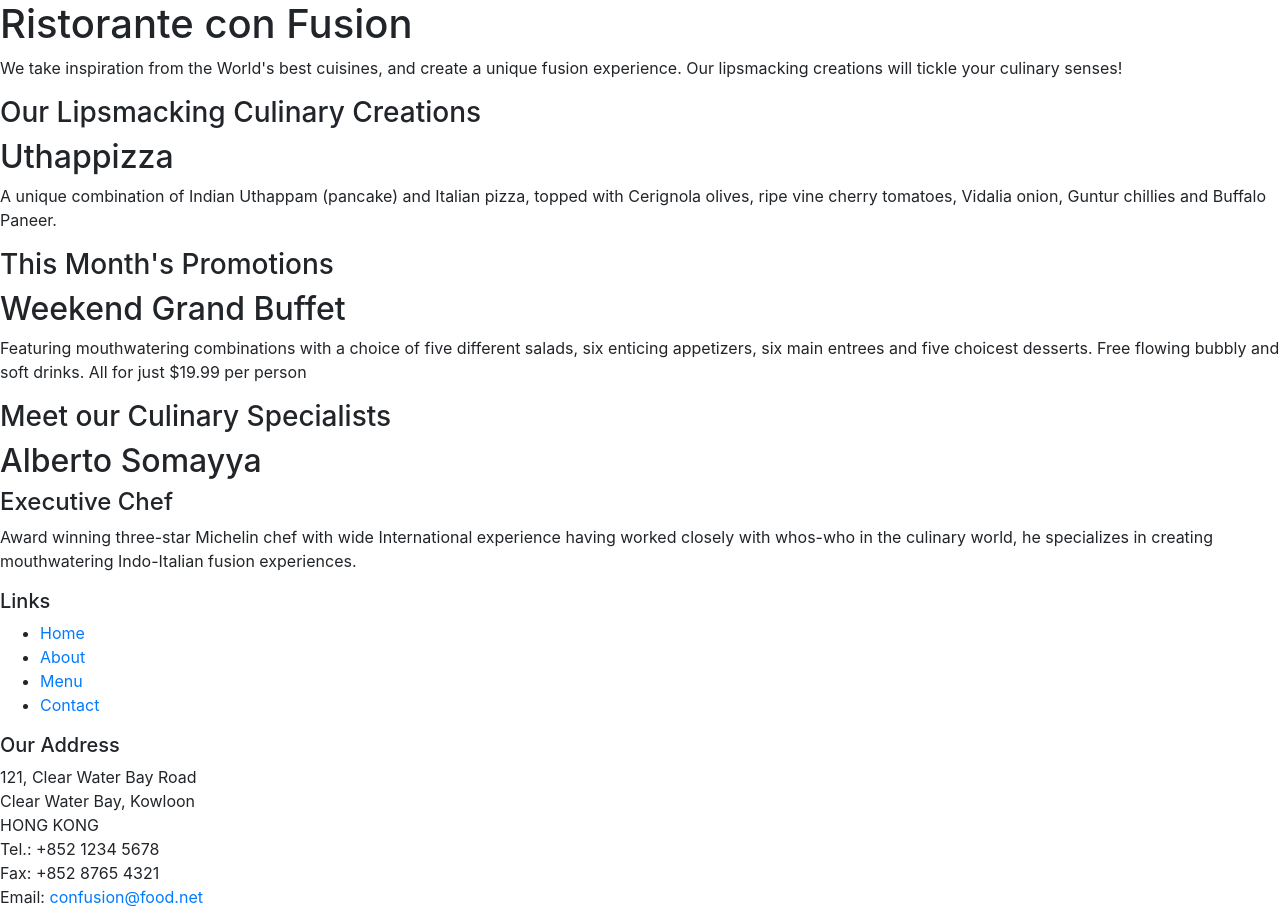
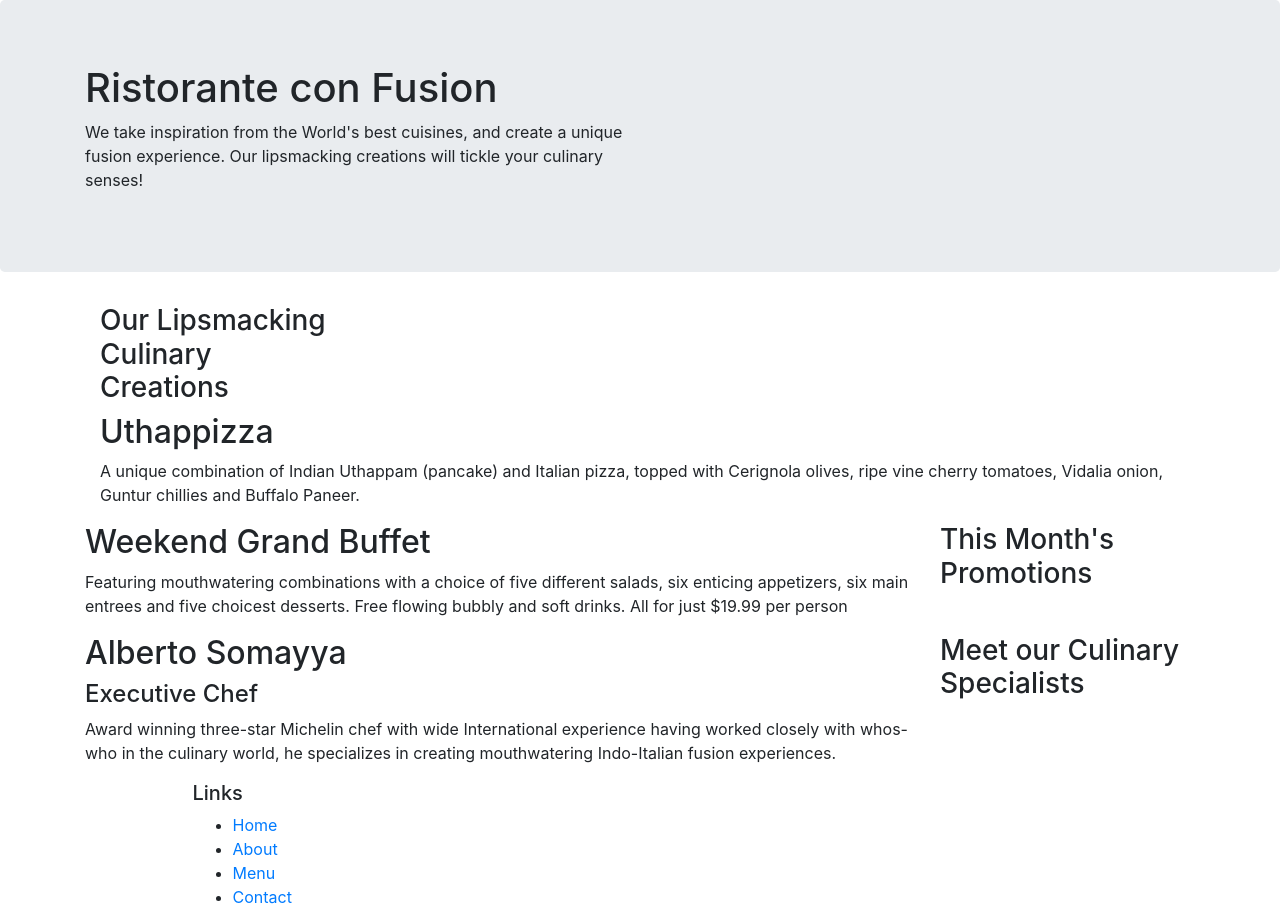
Before and after one commit to Puja005/INFO6250_backendWebDevelopment, a website: page index.html in a window 1280 px wide. Shown: the top 922 px of the page. Drawn offline with nearby package versions, Linux system fonts and the light colour scheme.

Commit message:
Bootstrap

```diff
--- a/index.html
+++ b/index.html
@@ -13,46 +13,46 @@
 
 <body>
 
-    <header>
-        <div>
-            <div>
-                <div>
+    <header class="jumbotron">
+        <div class="container">
+            <div class="row">
+                <div class="col-12 col-sm-6">
                     <h1>Ristorante con Fusion</h1>
                     <p>We take inspiration from the World's best cuisines, and create a unique fusion experience. Our lipsmacking creations will tickle your culinary senses!</p>
                 </div>
-                <div>
+                <div class="col-12 col-sm">
                 </div>
             </div>
         </div>
     </header>
 
-    <div>
-        <div>
-            <div>
+    <div class="container">
+        <div class="row'">
+            <div class="col-12 col-sm-4 order-sm-last col-md-3">
                 <h3>Our Lipsmacking Culinary Creations</h3>
             </div>
-            <div>
+            <div class="col col-sm order-sm-first col-md">
                 <h2>Uthappizza</h2>
                 <p>A unique combination of Indian Uthappam (pancake) and Italian pizza, topped with Cerignola olives, ripe vine cherry tomatoes, Vidalia onion, Guntur chillies and Buffalo Paneer.</p>
             </div>
         </div>
 
 
-        <div>
-            <div>
+        <div class="row">
+            <div class="col-12 col-sm-4 order-sm-last col-md-3">
                 <h3>This Month's Promotions</h3>
             </div>
-            <div>
+            <div class="col col-sm order-sm-first col-md">
                 <h2>Weekend Grand Buffet</h2>
                 <p>Featuring mouthwatering combinations with a choice of five different salads, six enticing appetizers, six main entrees and five choicest desserts. Free flowing bubbly and soft drinks. All for just $19.99 per person </p>
             </div>
         </div>
 
-        <div>
-            <div>
+        <div class="row">
+            <div class="col-12 col-sm-4 order-sm-last col-md-3">
                 <h3>Meet our Culinary Specialists</h3>
             </div>
-            <div>
+            <div class="col col-sm order-sm-first col-md">
                 <h2>Alberto Somayya</h2>
                 <h4>Executive Chef</h4>
                 <p>Award winning three-star Michelin chef with wide International experience having worked closely with whos-who in the culinary world, he specializes in creating mouthwatering Indo-Italian fusion experiences. </p>
@@ -61,9 +61,9 @@
     </div>
 
     <footer>
-        <div>
-            <div>
-                <div>
+        <div class="container">
+            <div class="'row">
+                <div class="col-4 offset-1 col-sm-2">
                     <h5>Links</h5>
                     <ul>
                         <li><a href="#">Home</a></li>
@@ -72,7 +72,7 @@
                         <li><a href="#">Contact</a></li>
                     </ul>
                 </div>
-                <div>
+                <div class="col-7 col-sm-5">
                     <h5>Our Address</h5>
                     <address>
 		              121, Clear Water Bay Road<br>
@@ -83,7 +83,7 @@
 		              Email: <a href="mailto:confusion@food.net">confusion@food.net</a>
 		           </address>
                 </div>
-                <div>
+                <div class="col-12 col-sm-4">
                     <div>
                         <a href="http://google.com/+">Google+</a>
                         <a href="http://www.facebook.com/profile.php?id=">Facebook</a>
@@ -95,7 +95,7 @@
                 </div>
            </div>
            <div>
-                <div>
+                <div class="col-auto">
                     <p>© Copyright 2018 Ristorante Con Fusion</p>
                 </div>
            </div>
```
